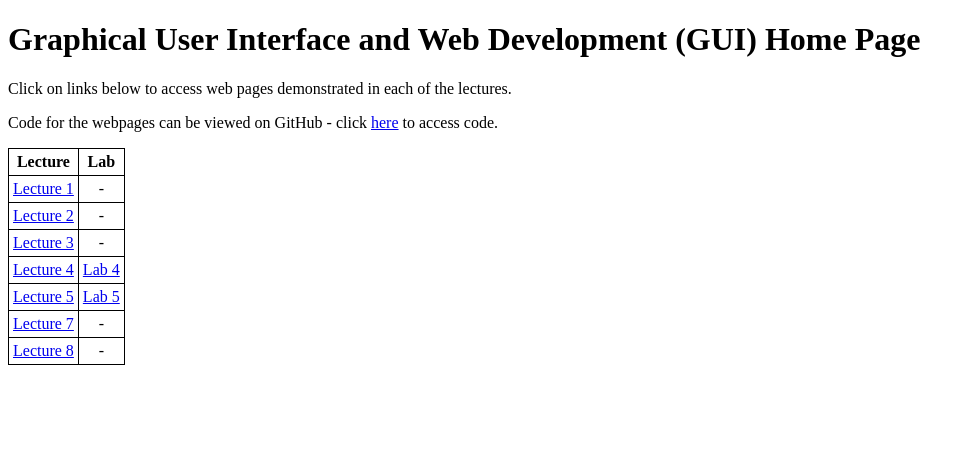
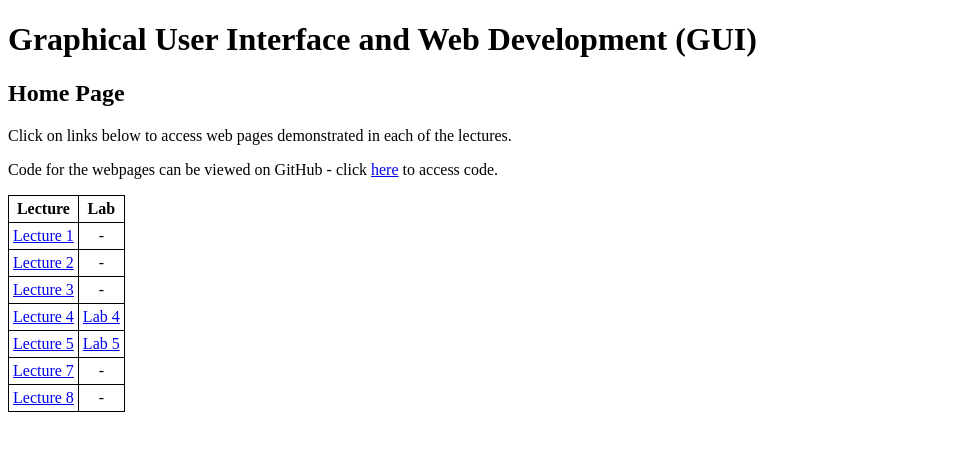
Before and after one commit to obrienke/GUI, a plain HTML site: page index.html in a window 1280 px wide. Shown: the whole page, without its empty margins (0-975 px from the left). Drawn offline with Linux system fonts and the light colour scheme.

Commit message:
modify home page

```diff
--- a/index.html
+++ b/index.html
@@ -16,7 +16,8 @@
     </head>
 
     <body>
-        <h1>Graphical User Interface and Web Development (GUI) Home Page</h1>
+        <h1>Graphical User Interface and Web Development (GUI)</h1>
+        <h2>Home Page</h2>
         <p>Click on links below to access web pages demonstrated in each of the lectures.</p>
         <p>Code for the webpages can be viewed on GitHub - click <a href="https://github.com/obrienke/GUI" target="_blank" rel="noopener noreferrer">here</a> to access code.</p>
         <table>
```
